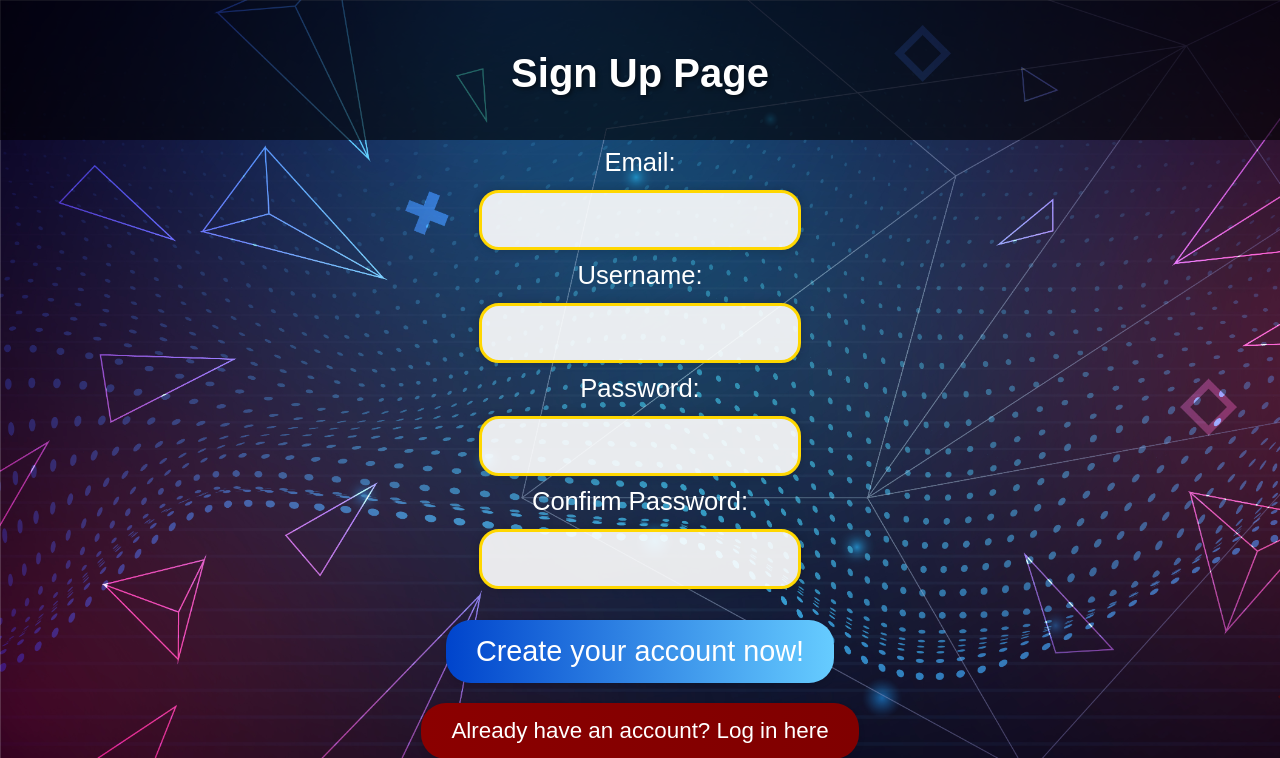
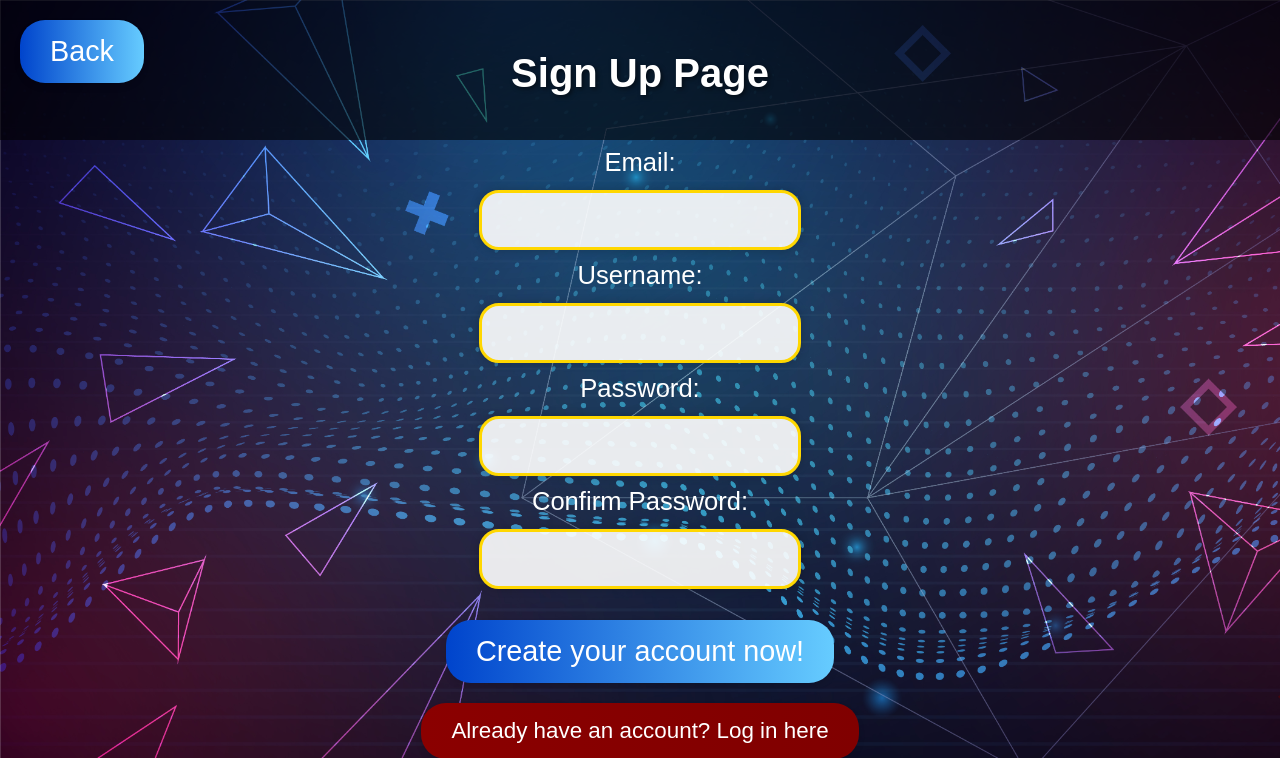
Before and after one commit to AidanWebb/Dissertation-Development, a Flask app: page /signup in a window 1280 px wide. Shown: the top 758 px of the page. Run offline with Flask 3, Linux system fonts and the light colour scheme.

Commit message:
addition of back button and styling adjustments

```diff
--- a/src/static/signup.css
+++ b/src/static/signup.css
@@ -51,7 +51,7 @@ form button {
 
 form button:hover {
     transform: scale(1.1);
-    background: linear-gradient(to right, #0044cc, #66ccff);
+    background: linear-gradient(to right, #00b300, #009900);
     box-shadow: 0 8px 12px rgba(0, 0, 0, 0.3);
 }
 
@@ -63,7 +63,7 @@ form button:hover {
     color: #fff;
     border: none;
     border-radius: 25px;
-    font-size: 1.4em;
+    font-size: 1.8em; /* Adjusted to match the form button */
     position: relative;
     overflow: hidden;
     transition: background 0.3s ease-in-out, transform 0.3s ease-in-out;
@@ -78,11 +78,30 @@ form button:hover {
     box-shadow: 0 8px 12px rgba(0, 0, 0, 0.3);
 }
 
-form button:hover {
-    transform: scale(1.05);
-    background: linear-gradient(to right, #00b300, #009900);
-    box-shadow: 0 8px 12px rgba(0,0,0,0.2);
+
+.back-button{
+    top: 20px;
+    left: 20px;
+    text-align: center;
+    cursor: pointer;
+    padding: 15px 30px;
+    background: linear-gradient(to right, #0044cc, #66ccff);
+    color: #fff;
+    border: none;
+    border-radius: 25px;
+    font-size: 1.8em;
+    position: fixed;
+    overflow: hidden;
+    transition: background 0.3s ease-in-out, transform 0.3s ease-in-out;
+    box-shadow: 0 4px 6px rgba(0, 0, 0, 0.1);
+    text-decoration: none;
 }
+.back-button:hover{
+    transform: scale(1.1);
+    background: linear-gradient(to right,#009900, #00cc00);
+    box-shadow: 0 8px 12px rgba(0,0,0,0.3);
+}
+
 
 label {
     font-size: 1.6em;
--- a/src/templates/login.html
+++ b/src/templates/login.html
@@ -20,6 +20,7 @@
         <input type="text" id="password" name="password" required>
 
         <button type="submit" id="login">Login</button>
+        <a href="/" class="back-button">Back</a>
     </form>
     <script src="https://code.jquery.com/jquery-3.7.1.min.js"></script>
     <script src="/static/scripts/login.js"></script>
--- a/src/templates/signup.html
+++ b/src/templates/signup.html
@@ -28,6 +28,7 @@
         <button type="submit" id="signup">Create your account now!</button>
 
         <a href="/login" class="login-button">Already have an account? Log in here</a>
+        <a href="/" class="back-button">Back</a>
     </form>
     <script src="https://code.jquery.com/jquery-3.7.1.min.js"></script>
     <script src="/static/scripts/signup.js"></script>
```
Also changed, not shown: src/static/login.css (+27 -3 lines), src/static/stylesheet.css (+6 -4 lines).
